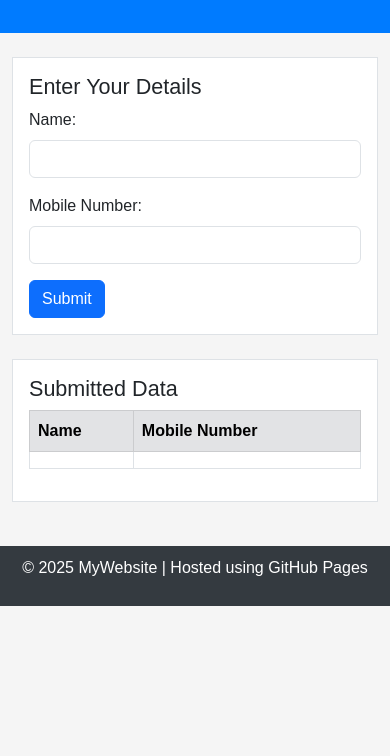
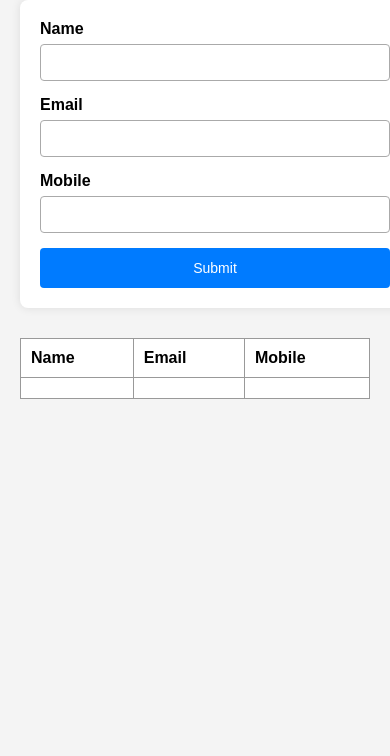
Before and after one commit to bharath7403/responsive-web-page-exp-2, a plain HTML site: page index.html in a window 390 px wide. Shown: the part 88-844 px from the top of the page. Drawn offline with nearby package versions, Linux system fonts and the light colour scheme.

Commit message:
index.html
responsive feature

```diff
--- a/index.html
+++ b/index.html
@@ -1,92 +1,130 @@
 <!DOCTYPE html>
-<html>
+<html lang="en">
 <head>
-  <title>Responsive Form with Bootstrap</title>
-  <!-- Bootstrap CDN -->
-  <link href="https://cdn.jsdelivr.net/npm/bootstrap@5.3.0/dist/css/bootstrap.min.css" rel="stylesheet">
+  <meta charset="UTF-8">
+  <meta name="viewport" content="width=device-width, initial-scale=1">
+  <title>Experiment 2 - Responsive Form</title>
   <style>
     body {
       font-family: Arial, sans-serif;
-      background-color: #f5f5f5;
+      padding: 20px;
+      margin: 0;
+      background-color: #f4f4f4;
     }
-    header {
-      background-color: #007bff;
-      color: white;
-      padding: 20px 0;
+
+    h2 {
       text-align: center;
     }
-    footer {
-      background-color: #343a40;
+
+    form {
+      background: #fff;
+      padding: 20px;
+      border-radius: 8px;
+      max-width: 500px;
+      margin: auto;
+      box-shadow: 0 0 10px rgba(0,0,0,0.1);
+    }
+
+    .form-group {
+      margin-bottom: 15px;
+    }
+
+    label {
+      display: block;
+      margin-bottom: 6px;
+      font-weight: bold;
+    }
+
+    input {
+      width: 100%;
+      padding: 10px;
+      border: 1px solid #aaa;
+      border-radius: 4px;
+      box-sizing: border-box;
+    }
+
+    button {
+      width: 100%;
+      padding: 12px;
+      background-color: #007BFF;
       color: white;
+      border: none;
+      font-size: 16px;
+      cursor: pointer;
+      border-radius: 4px;
+    }
+
+    button:hover {
+      background-color: #0056b3;
+    }
+
+    .table-container {
+      overflow-x: auto;
+      margin-top: 30px;
+    }
+
+    table {
+      width: 100%;
+      border-collapse: collapse;
+      margin: auto;
+      background: white;
+    }
+
+    th, td {
+      border: 1px solid #999;
       padding: 10px;
-      text-align: center;
-      margin-top: 20px;
+      text-align: left;
+    }
+
+    @media (max-width: 600px) {
+      form, table {
+        width: 100%;
+      }
+
+      button {
+        font-size: 14px;
+      }
     }
   </style>
 </head>
 <body>
 
-  <!-- Header -->
-  <header>
-    <h1>Enter Student Details</h1>
-    <p>Here Enter your Student Details to Store and Display</p>
-  </header>
+  <h2>User Input Form</h2>
 
-  <div class="container mt-4">
-    <div class="row">
-      <!-- Form Section -->
-      <div class="col-md-6 col-sm-12 mb-4">
-        <div class="p-3 border bg-white">
-          <h4>Enter Your Details</h4>
   <form method="get">
-            <div class="mb-3">
-              <label for="name" class="form-label">Name:</label>
-              <input type="text" class="form-control" name="name" required>
+    <div class="form-group">
+      <label for="name">Name</label>
+      <input type="text" id="name" name="name" required>
     </div>
-            <div class="mb-3">
-              <label for="mobile" class="form-label">Mobile Number:</label>
-              <input type="text" class="form-control" name="mobile" required>
+    <div class="form-group">
+      <label for="email">Email</label>
+      <input type="email" id="email" name="email" required>
     </div>
-            <button type="submit" class="btn btn-primary">Submit</button>
+    <div class="form-group">
+      <label for="mobile">Mobile</label>
+      <input type="text" id="mobile" name="mobile" required>
+    </div>
+    <button type="submit">Submit</button>
   </form>
-        </div>
-      </div>
 
-      <!-- Table Section -->
-      <div class="col-md-6 col-sm-12 mb-4">
-        <div class="p-3 border bg-white">
-          <h4>Submitted Data</h4>
-          <table class="table table-bordered">
-            <thead class="table-secondary">
+  <div class="table-container">
+    <table>
+      <thead>
         <tr>
           <th>Name</th>
-                <th>Mobile Number</th>
+          <th>Email</th>
+          <th>Mobile</th>
         </tr>
       </thead>
       <tbody>
         <tr>
-                <td>
-                  <script>
-                    document.write(new URLSearchParams(window.location.search).get("name") || "");
-                  </script>
-                </td>
-                <td>
-                  <script>
-                    document.write(new URLSearchParams(window.location.search).get("mobile") || "");
-                  </script>
-                </td>
+          <td><script>document.write(new URLSearchParams(window.location.search).get("name") || "")</script></td>
+          <td><script>document.write(new URLSearchParams(window.location.search).get("email") || "")</script></td>
+          <td><script>document.write(new URLSearchParams(window.location.search).get("mobile") || "")</script></td>
         </tr>
       </tbody>
     </table>
   </div>
-      </div>
-    </div>
-  </div>
-
-  <!-- Footer -->
-  <footer>
-    <p>&copy; 2025 MyWebsite | Hosted using GitHub Pages</p>
-  </footer>
 
 </body>
 </html>
```
Lines whose indentation alone changed are shown as unchanged.
